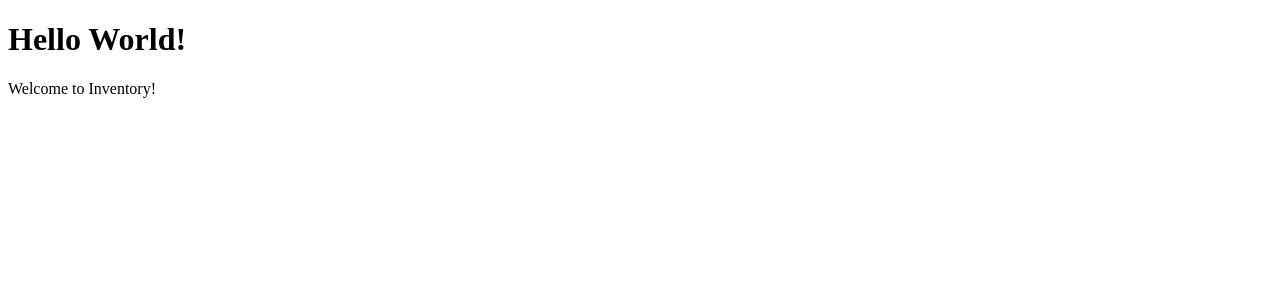
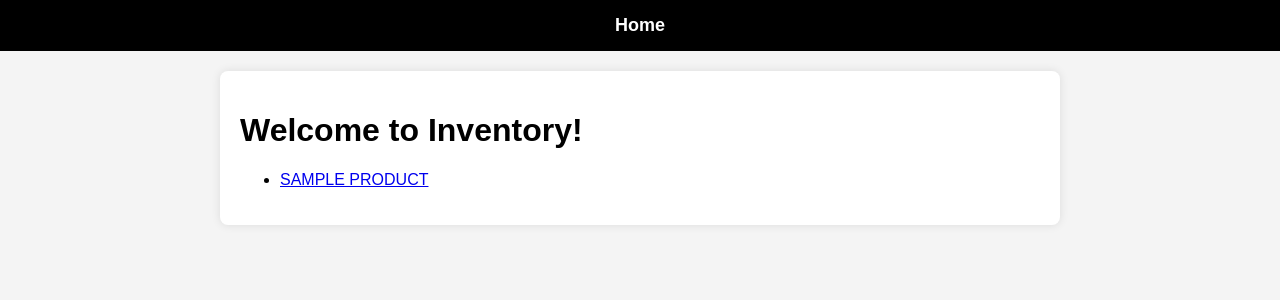
Before and after one commit to ParthG2912/DjangoInvetory, a Django app: page /inventory/ in a window 1280 px wide. Shown: the top 300 px of the page. Run offline with Django 5.2, Linux system fonts and the light colour scheme; tables that the repository leaves empty hold one stand-in row (values such as "Sample post").

Commit message:
Add product template and refactor models
Signed-off-by: Parth Gandhi <parthkgandhi2912@gmail.com>

```diff
--- a/inventory/models.py
+++ b/inventory/models.py
@@ -3,8 +3,11 @@ from django.db import models
 # Create your models here.
 class Products(models.Model):
     product_name = models.CharField(max_length=50)
-    tag_no = models.IntegerField(default=0)
-    curr_owner = models.CharField(max_length=50)
-    prev_owner = models.CharField(max_length=50, blank=True, null=True)
-    description = models.CharField(max_length=50, blank=True, null=True)
+    tag_no = models.PositiveIntegerField(default=0)
+    curr_owner = models.CharField(max_length=50, default="H/W room")
+    prev_owner = models.CharField(max_length=50, default="H/W room", blank=True, null=True)
+    description = models.TextField(blank=True, null=True)
     last_updated = models.DateTimeField(auto_now=True)
+
+    def __str__(self):
+        return f"{self.name} (Tag: {self.tag_number})"
--- a/inventory/urls.py
+++ b/inventory/urls.py
@@ -4,4 +4,5 @@ from . import views
 
 urlpatterns = [
     path('', views.home, name="home"),
+    path('product/<int:id>/', views.product, name="product"),
 ]
--- a/inventory/views.py
+++ b/inventory/views.py
@@ -1,8 +1,11 @@
-from django.http import HttpResponse
-from django.shortcuts import render
-from django.template import loader
+from django.shortcuts import render, get_object_or_404
+from .models import Products
 
 # Create your views here.
 def home(request):
-    template = loader.get_template('home.html')
-    return HttpResponse(template.render())
+    product_list = Products.objects.order_by("product_name")
+    return render(request, "home.html", {"product_list": product_list})
+
+def product(request, id):
+    product = get_object_or_404(Products, id=id)
+    return render(request, "product.html", {"product": product})
--- /dev/null
+++ b/mysite/templates/base.html
@@ -0,0 +1,50 @@
+<!DOCTYPE html>
+<html lang="en">
+<head>
+    <meta charset="UTF-8">
+    <meta name="viewport" content="width=device-width, initial-scale=1.0">
+    <title>{% block title %}Inventory{% endblock %}</title>
+    <style>
+        body {
+            font-family: Arial, sans-serif;
+            margin: 0;
+            padding: 0;
+            background-color: #f4f4f4;
+        }
+        .navbar {
+            background:rgb(0, 0, 0);
+            padding: 15px;
+            text-align: center;
+        }
+        .navbar a {
+            color: white;
+            text-decoration: none;
+            font-size: 18px;
+            margin: 0 15px;
+            font-weight: bold;
+        }
+        .navbar a:hover {
+            text-decoration: underline;
+        }
+        .container {
+            max-width: 800px;
+            margin: 20px auto;
+            background: white;
+            padding: 20px;
+            border-radius: 8px;
+            box-shadow: 0px 0px 10px rgba(0, 0, 0, 0.1);
+        }
+    </style>
+</head>
+<body>
+
+    <div class="navbar">
+        <a href="{% url 'home' %}">Home</a>
+    </div>
+
+    <div class="container">
+        {% block content %}{% endblock %}
+    </div>
+
+</body>
+</html>
--- a/mysite/templates/home.html
+++ b/mysite/templates/home.html
@@ -1,9 +1,17 @@
-<!DOCTYPE html>
-<html>
-<body>
+{% extends "base.html" %}
 
-<h1>Hello World!</h1>
-<p>Welcome to Inventory!</p>
+{% block title %}Inventory List{% endblock %}
 
-</body>
-</html>
+{% block content %}
+    <h1>Welcome to Inventory!</h1>
+
+    {% if product_list %}
+        <ul>
+        {% for p in product_list %}
+            <li><a href="{% url 'product' p.id %}">{{ p.product_name|upper }}</a></li>
+        {% endfor %}
+        </ul>
+    {% else %}
+        <p class="no-products">No products are available.</p>
+    {% endif %}
+{% endblock %}
```
Also changed, not shown: mysite/templates/product.html (added, +17 -0 lines).
